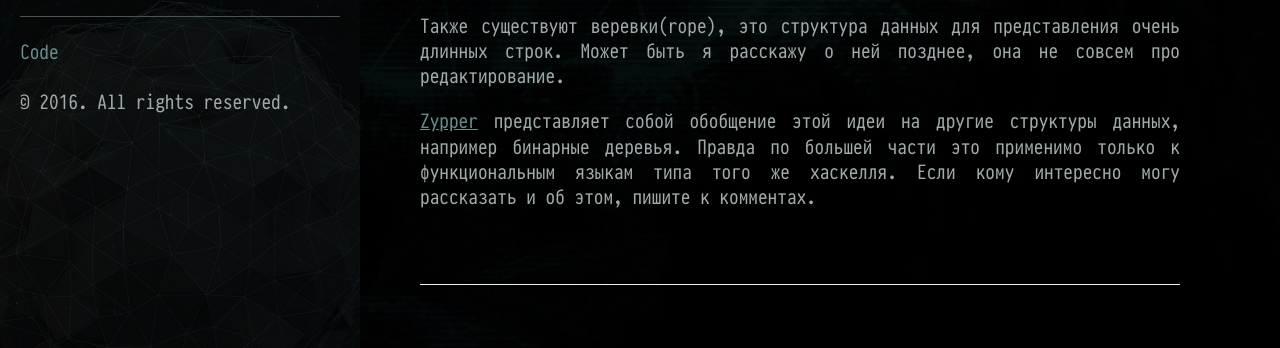
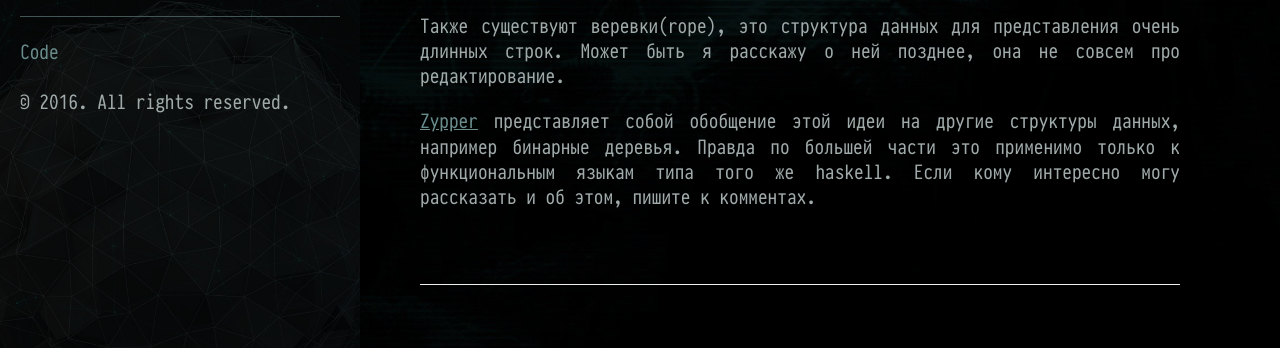
Before and after one commit to neg-serg/neg-serg.github.io, a Jekyll site: the page built from _posts/2016-05-15-gap-buffer.md, in a window 1280 px wide and 900 px high, scrolled down 1204 px. Shown: the part 229-577 px from the top of the window. Built offline with Jekyll 4.4.1, drawn with Linux system fonts in a browser that asks for light colours; comment, search, counter and statistics services are not loaded.

Commit message:
fix minor typos

```diff
--- a/_posts/2016-05-15-gap-buffer.md
+++ b/_posts/2016-05-15-gap-buffer.md
@@ -80,5 +78,5 @@ mmap, что важно для больших файлов.
 <a href="https://wiki.haskell.org/Zipper">Zypper</a> представляет собой
 обобщение этой идеи на другие структуры данных, например бинарные деревья.
 Правда по большей части это применимо только к функциональным языкам типа
-того же хаскелля. Если кому интересно могу рассказать и об этом, пишите
+того же haskell. Если кому интересно могу рассказать и об этом, пишите
 к комментах.
```
Also changed, not shown: other parts of _posts/2016-05-15-gap-buffer.md (+0 -2 lines).
